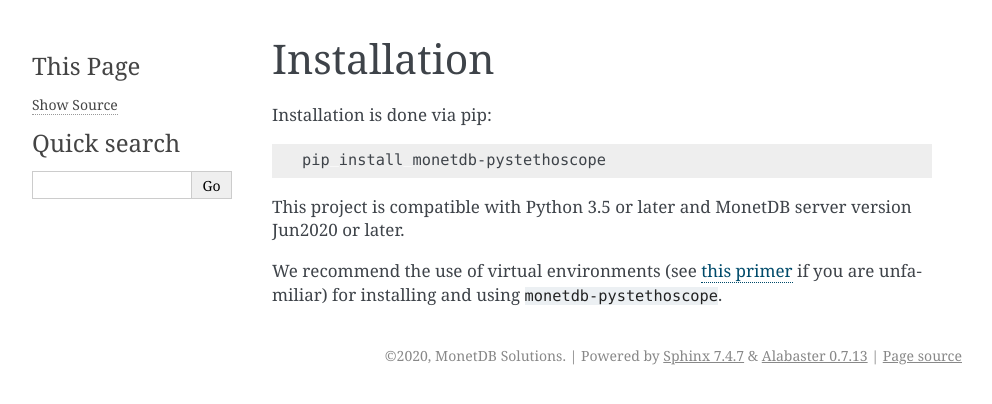
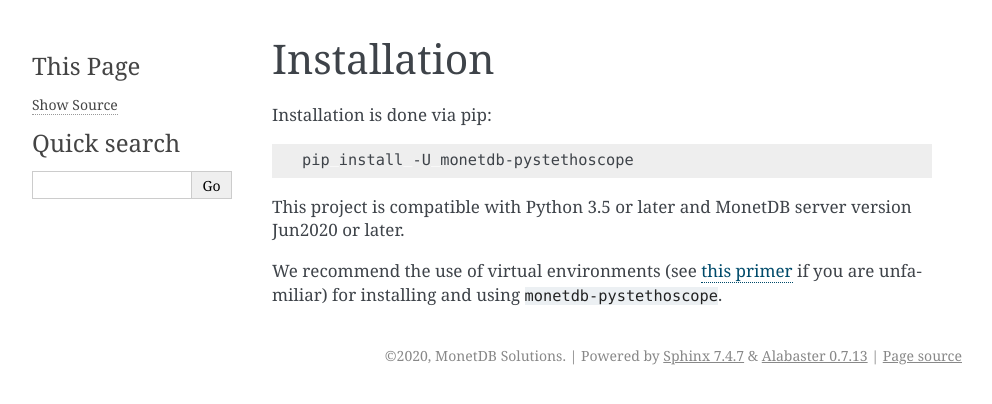
Before and after one commit to MonetDBSolutions/monetdb-stethoscope, a Sphinx documentation site: the page built from docs/source/installation.rst, in a window 1280 px wide. Shown: the top 404 px of the page, without its empty margins (148-1140 px from the left). Built offline with Sphinx 7.4.7, drawn with Linux system fonts in a browser that asks for light colours.

```diff
--- a/docs/source/installation.rst
+++ b/docs/source/installation.rst
@@ -5,7 +5,7 @@ Installation is done via pip:
 
 .. code:: shell
 
-   pip install monetdb-pystethoscope
+   pip install -U monetdb-pystethoscope
 
 This project is compatible with Python 3.5 or later and MonetDB server version
 Jun2020 or later.
```
